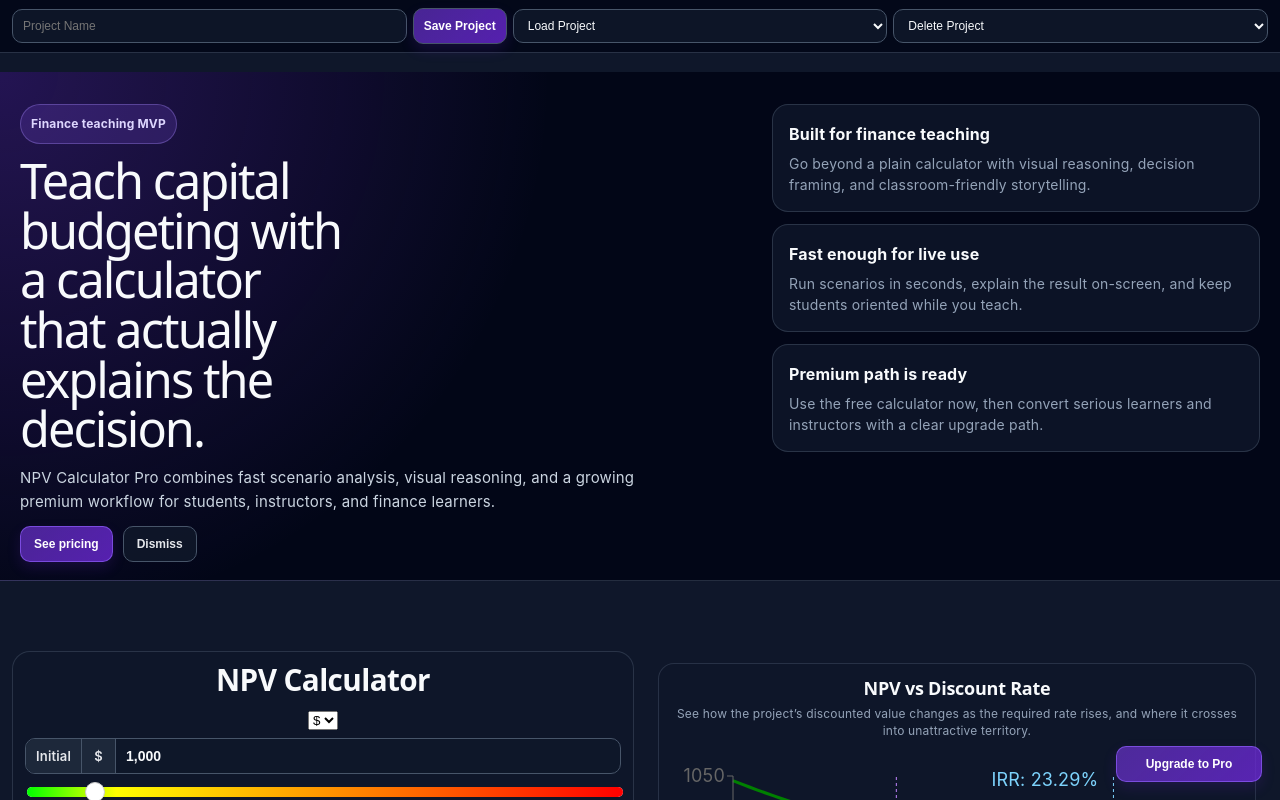
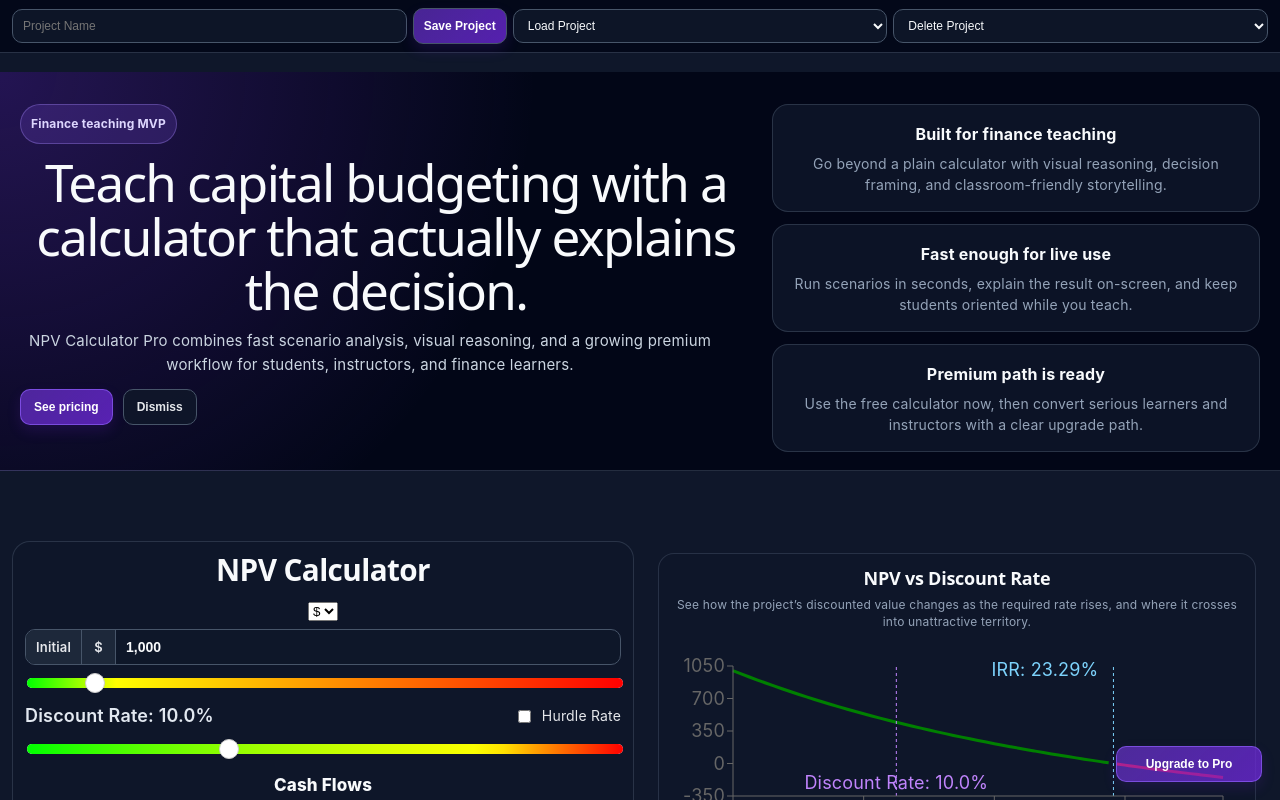
Before and after one commit to armstrma/npv-calculator, a React (Vite) app: page / in a window 1280 px wide. Shown: the top 800 px of the page. Built offline with nearby package versions, Linux system fonts and the light colour scheme.

Commit message:
Revert "Fix hero alignment and headline overflow"
This reverts commit f7cdd7f0187a9a745b81c3bafb01d67150f3afb3.

```diff
--- a/src/App.css
+++ b/src/App.css
@@ -37,12 +37,10 @@ input[type="range"]::-moz-range-thumb {
 }
 .product-page-hero {
   display: grid;
-  grid-template-columns: minmax(0, 1.2fr) minmax(320px, 0.8fr);
+  grid-template-columns: minmax(0, 1.2fr) minmax(0, 0.8fr);
   gap: 20px;
-  align-items: start;
   margin-top: 72px;
   padding: 32px 20px 18px;
-  overflow: hidden;
   background: radial-gradient(circle at top left, rgba(124, 58, 237, 0.28), transparent 40%), #020617;
   border-bottom: 1px solid rgba(71, 85, 105, 0.5);
 }
@@ -50,8 +48,6 @@ input[type="range"]::-moz-range-thumb {
   display: grid;
   gap: 12px;
   align-content: start;
-  min-width: 0;
-  text-align: left;
 }
 .product-badge {
   display: inline-flex;
@@ -66,16 +62,13 @@ input[type="range"]::-moz-range-thumb {
 }
 .product-page-title {
   margin: 0;
-  max-width: 12ch;
-  font-size: clamp(2rem, 3.8vw, 3.2rem);
-  line-height: 1.02;
-  letter-spacing: -0.04em;
+  font-size: clamp(2rem, 4vw, 3.2rem);
+  line-height: 1.05;
   color: #f8fafc;
-  overflow-wrap: anywhere;
 }
 .product-page-subtitle {
   margin: 0;
-  max-width: 680px;
+  max-width: 700px;
   color: #cbd5e1;
   line-height: 1.6;
   font-size: 15px;
@@ -90,14 +83,12 @@ input[type="range"]::-moz-range-thumb {
 .product-page-grid {
   display: grid;
   gap: 12px;
-  min-width: 0;
 }
 .product-highlight-card {
   padding: 16px;
   border-radius: 16px;
   border: 1px solid rgba(71, 85, 105, 0.5);
   background: rgba(15, 23, 42, 0.84);
-  text-align: left;
 }
 .product-highlight-card h3,
 .product-highlight-card p {
@@ -611,9 +602,6 @@ th, td { border: 1px solid #334155; padding: 8px; text-align: left; }
     grid-template-columns: 1fr;
     margin-top: 102px;
   }
-  .product-page-title {
-    max-width: 100%;
-  }
   .container {
     display: flex;
     flex-direction: column;
```
